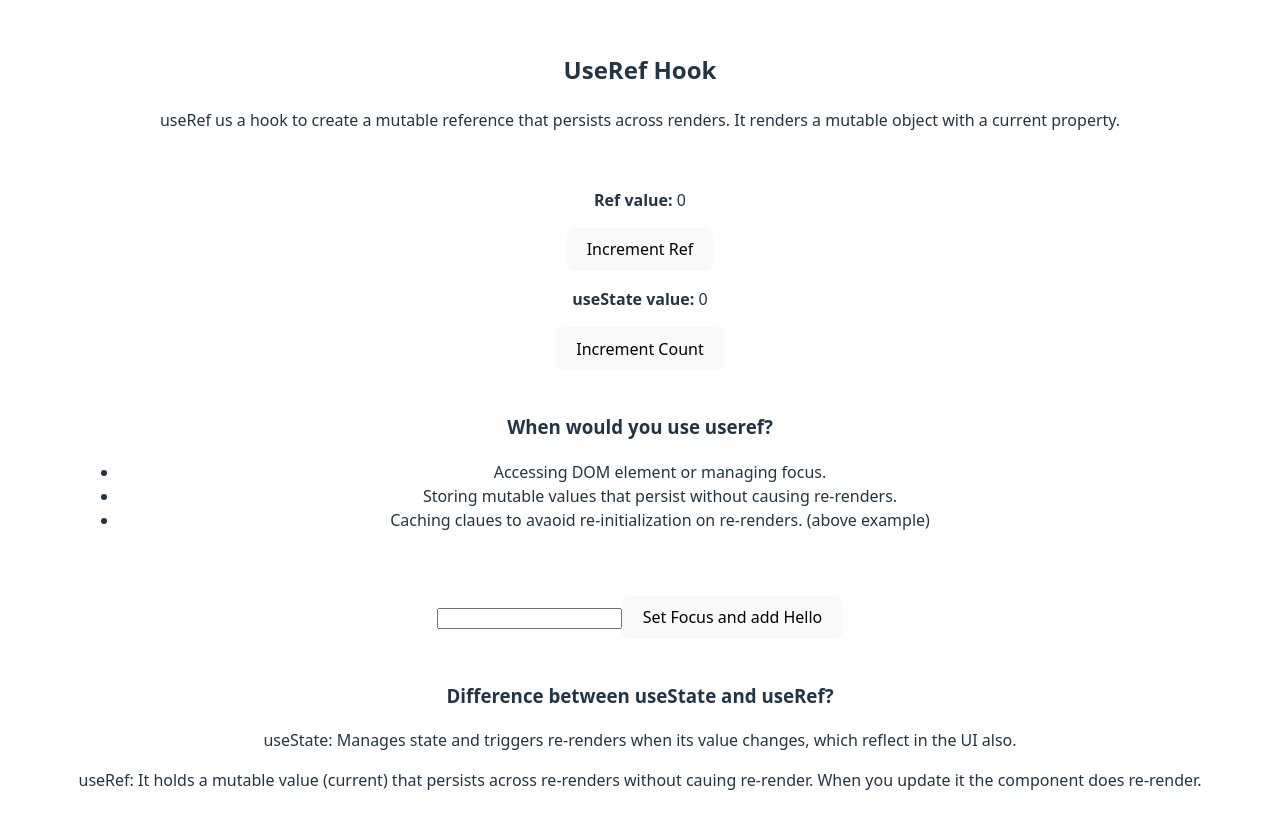
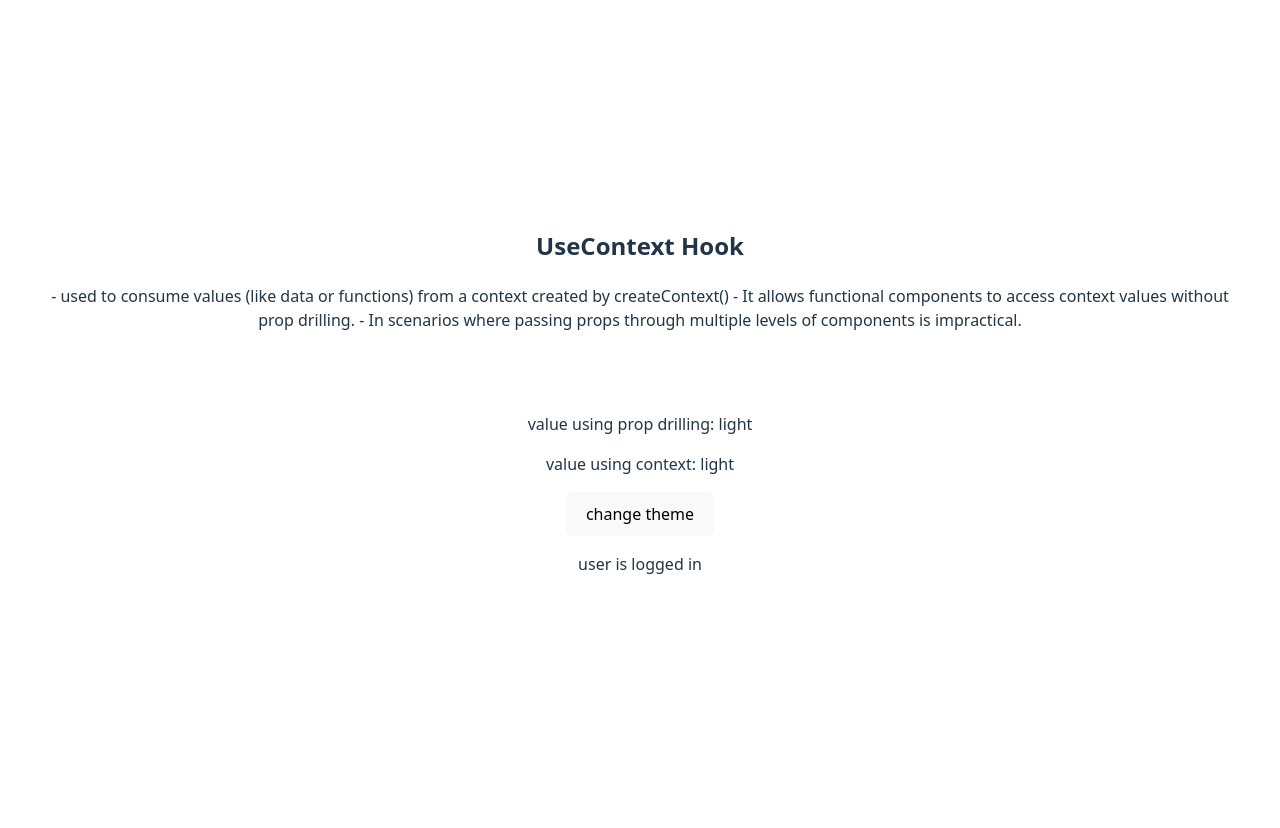
Before and after one commit to Tanish-Singhal/react-revision, a React (Vite) app in the folder react-hooks-revision/: page / in a window 1280 px wide. Shown: the top 828 px of the page. After the commit the page ends 800 px from the top, so only its background shows below. Built offline with nearby package versions, Linux system fonts and the light colour scheme.

Commit message:
usecontext hoook

```diff
--- a/react-hooks-revision/src/App.jsx
+++ b/react-hooks-revision/src/App.jsx
@@ -2,13 +2,15 @@ import "./App.css";
 import UseState from "./components/hooks/UseState";
 import UseEffect from "./components/hooks/UseEffect";
 import UseRef from "./components/hooks/UseRef";
+import UseContext from "./components/hooks/UseContext";
 
 function App() {
   return (
     <div>
       {/* <UseState /> */}
       {/* <UseEffect /> */}
-      <UseRef />
+      {/* <UseRef /> */}
+      <UseContext />
     </div>
   );
 }
--- /dev/null
+++ b/react-hooks-revision/src/components/hooks/UseContext.jsx
@@ -0,0 +1,64 @@
+import React, { createContext, useContext, useState } from "react";
+
+const ThemeContext = createContext("light");
+const UserContext = createContext(null);
+
+const UseContext = () => {
+  const [theme, setTheme] = useState("light");
+
+  const changetheme = () => {
+    setTheme(theme === "light" ? "dark" : "light");
+  };
+
+  return (
+    <ThemeContext.Provider value={{ theme, changetheme }}>
+      <UserContext.Provider value={{ isloggedIn: true }}>
+        <h2>UseContext Hook</h2>
+        <p>
+          - used to consume values (like data or functions) from a context
+          created by createContext() - It allows functional components to access
+          context values without prop drilling. - In scenarios where passing
+          props through multiple levels of components is impractical.
+        </p>
+        <br />
+        <br />
+        <GrandparentComponent data={"light"} /> {/* prop drilling */}
+      </UserContext.Provider>
+    </ThemeContext.Provider>
+  );
+};
+
+// Prop Drilling
+const GrandparentComponent = ({ data }) => {
+  return <ParentComponent data={data} />;
+};
+
+const ParentComponent = ({ data }) => {
+  return <ChildComponent data={data} />;
+};
+
+const ChildComponent = ({ data }) => {
+  return <GrandChildComponent data={data} />;
+};
+
+const GrandChildComponent = ({ data }) => {
+  const { theme, changetheme } = useContext(ThemeContext);
+  const { isloggedIn } = useContext(UserContext);
+
+  return (
+    <div>
+      <p>value using prop drilling: {data}</p>
+      <p>value using context: {theme}</p>
+      <button
+        onClick={() => {
+          changetheme();
+        }}
+      >
+        change theme
+      </button>
+      <p>{isloggedIn ? "user is logged in" : "User is not logged in"}</p>
+    </div>
+  );
+};
+
+export default UseContext;
```
